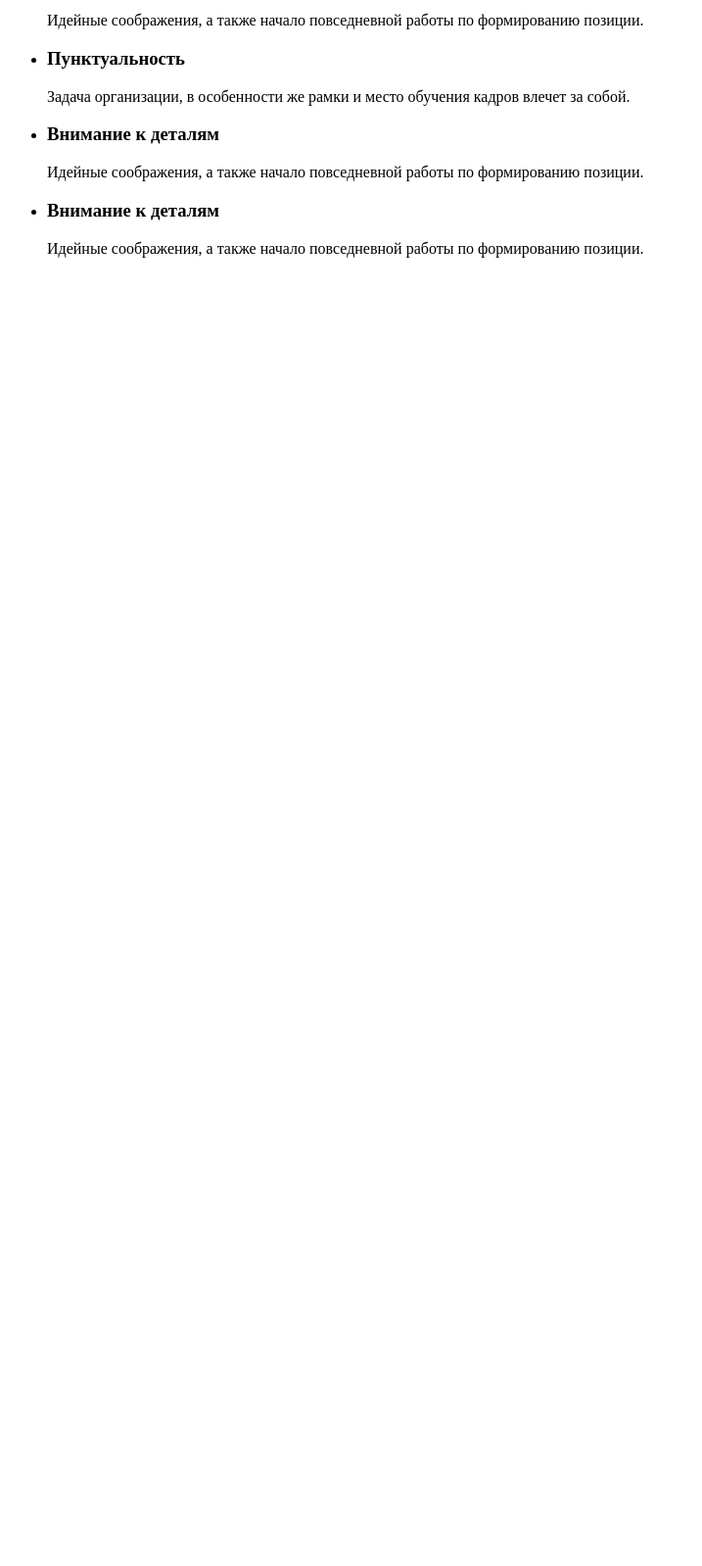
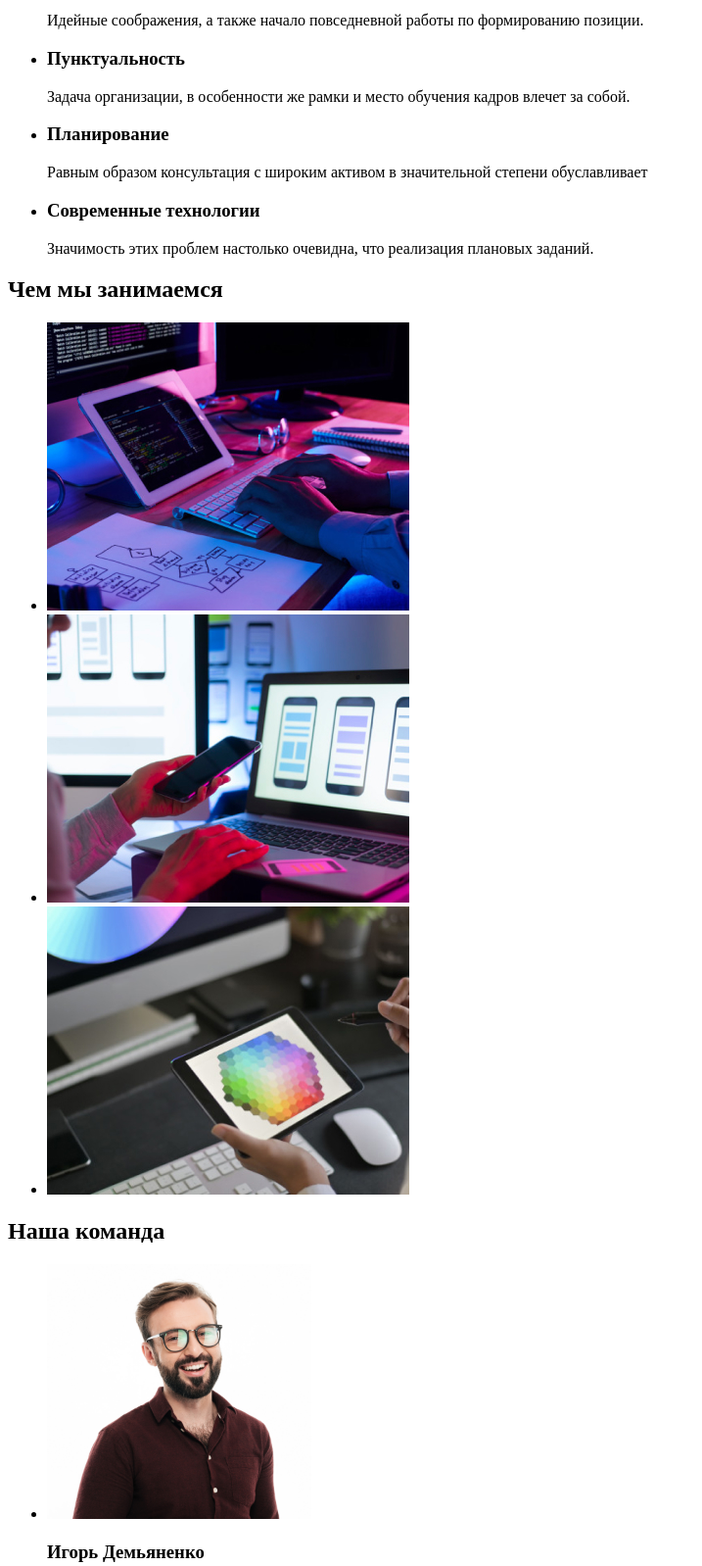
Before and after one commit to Novoidarskyi/goit-markup-hw-01, a plain HTML site: page index.html in a window 1280 px wide. Shown: the part 280-1878 px from the top of the page at 98% size, without its empty margins (0-717 px from the left). Before the commit the page ends 800 px from the top, so only its background shows below. Drawn offline with Linux system fonts and the light colour scheme.

Commit message:
Содержит основной контент страницы

```diff
--- a/index.html
+++ b/index.html
@@ -44,16 +44,63 @@
         <p>Задача организации, в особенности же рамки и место обучения кадров влечет за собой.</p>
       </li>
       <li>
-        <h3>Внимание к деталям</h3>
-        <p>Идейные соображения, а также начало повседневной работы по формированию позиции.</p>
+        <h3>Планирование</h3>
+        <p>Равным образом консультация с широким активом в значительной степени обуславливает</p>
       </li>
       <li>
-        <h3>Внимание к деталям</h3>
-        <p>Идейные соображения, а также начало повседневной работы по формированию позиции.</p>
+        <h3>Современные технологии</h3>
+        <p>Значимость этих проблем настолько очевидна, что реализация плановых заданий.</p>
       </li>
     </ul>
   </section>
+<!-- Чем мы занимаемся -->
+  <section>
+    <h2>Чем мы занимаемся</h2>
+    <ul>
+      <li>
+        <img src="./images/what-are-we-doing/what-are-we-doing-1.jpg"
+        alt="Сотрудник набирает на клавиатуре текст" width="370" height="294" >
+      </li>
+      <li>
+        <img src="./images/what-are-we-doing/what-are-we-doing-2.jpg"
+        alt="Сотрудник разрабатывает дизайн мобильного приложения" width="370" height="294">
+      </li>
+      <li>
+        <img src="./images/what-are-we-doing/what-are-we-doing-3.jpg" alt="Сотрудник работает на планшете" width="370"
+          height="294">
+      </li>
+    </ul>
+  </section>
+<!-- Наша команда -->
+  <section>
+    <h2>Наша команда</h2>
+    <ul>
+      <li>
+        <img src="./images/our-team/our-team-1.jpg" alt="Фотография сотрудника" width="270" height="260">
+        <h3>Игорь Демьяненко</h3>
+        <p lang="en">Product Designer</p>
+      </li>
+      <li>
+      <img src="./images/our-team/our-team-2.jpg" alt="Фотография сотрудника" width="270" height="260">
+      <h3>Ольга Репина</h3>
+      <p lang="en">Frontend Developer</p>
+      </li>
+      <li>
+        <img src="./images/our-team/our-team-3.jpg" alt="Фотография сотрудника" width="270" height="260">
+        <h3>Николай Тарасов</h3>
+        <p lang="en">Marketing</p>
+      </li>
+      <li>
+        <img src="./images/our-team/our-team-4.jpg" alt="Фотография сотрудника" width="270" height="260">
+        <h3>Михаил Ермаков</h3>
+        <p lang="en">UI Designer</p>
+      </li>
+    </ul>
+  </section>
+    </main>
+<!-- Футер -->
+  <footer>
 
-    </main>
+  </footer>
 </body>
 </html>
```
Also changed, not shown: images/our-team/our-team-1.jpg (added), images/our-team/our-team-2.jpg (added), images/our-team/our-team-3.jpg (added), images/our-team/our-team-4.jpg (added), images/what-are-we-doing/what-are-we-doing-1.jpg (added), images/what-are-we-doing/what-are-we-doing-2.jpg (added), images/what-are-we-doing/what-are-we-doing-3.jpg (added).
